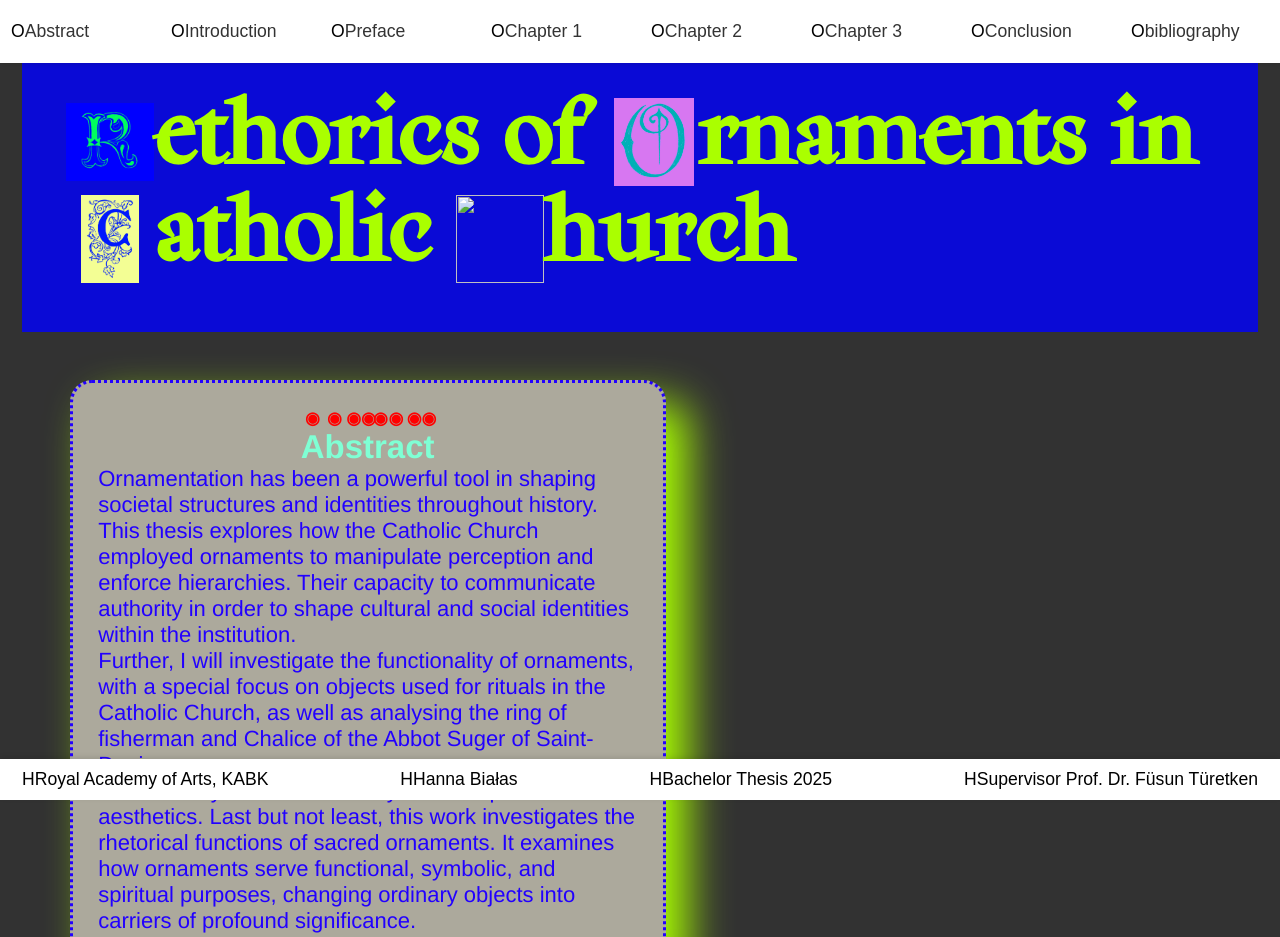
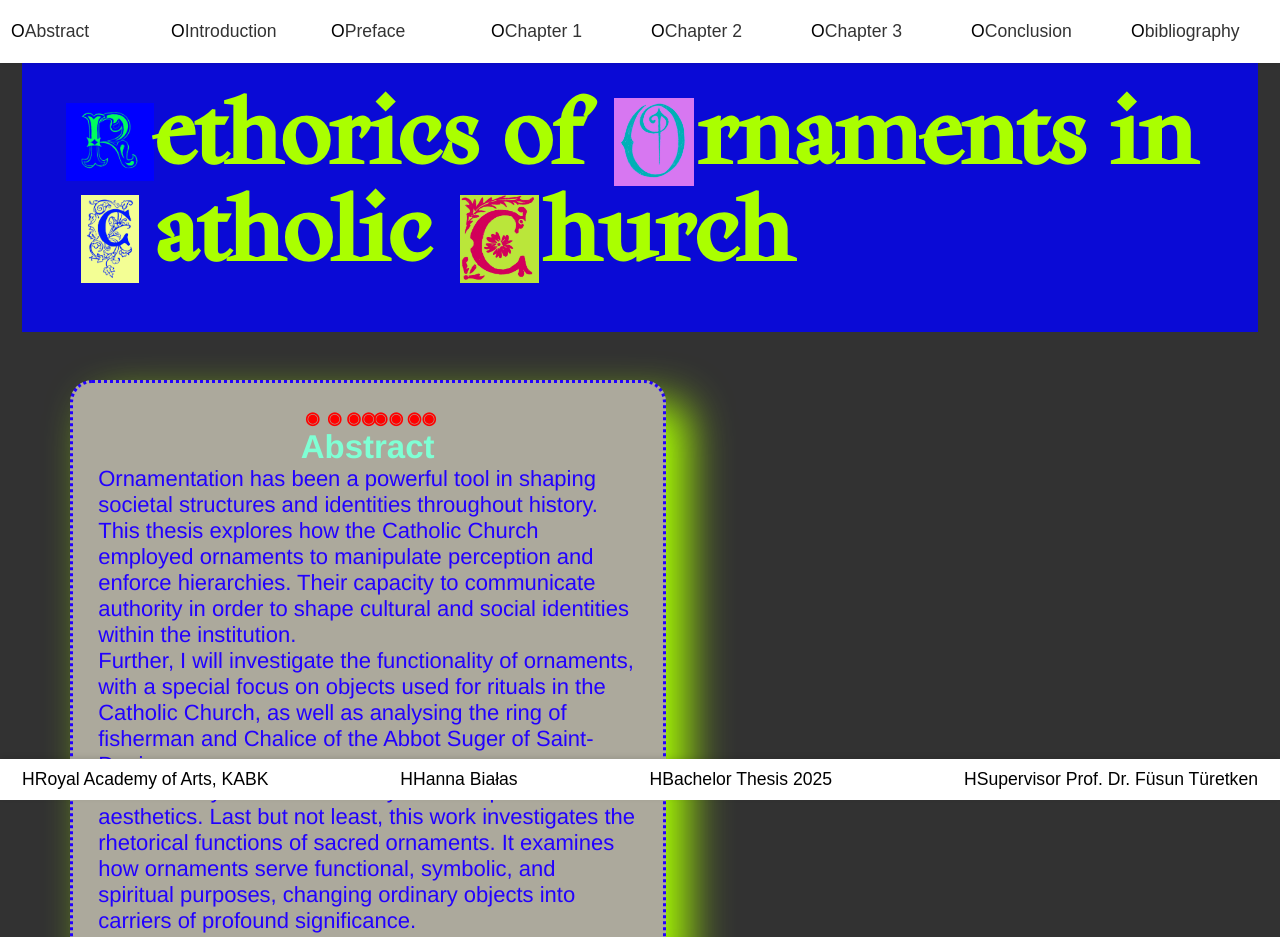
Before and after one commit to HannaBialas/thesis-test, a plain HTML site: page index.html in a window 1280 px wide. Shown: the top 937 px of the page. Drawn offline with Linux system fonts and the light colour scheme; a web font is replaced by a local one.

Commit message:
typo in one image

```diff
--- a/index.html
+++ b/index.html
@@ -34,7 +34,7 @@
 				<span><img src="/thesis-test/assets/images/letter-R.jpg" class="letter-image">ethorics</span> of
 				<span><img src="/thesis-test/assets/images/letter-o.jpg" class="letter-image">rnaments</span> in
 				<span><img src="/thesis-test/assets/images/letter-c.jpg" class="letter-image">atholic</span>
-				<span><img src="/thesis-test/assets/images/letter-c2.jpg" class="letter-image">hurch</span>
+				<span><img src="/thesis-test/assets/images/letter-c-2.jpg" class="letter-image">hurch</span>
 			</h1>
 
 
```
Also changed, not shown: 1 other file.
